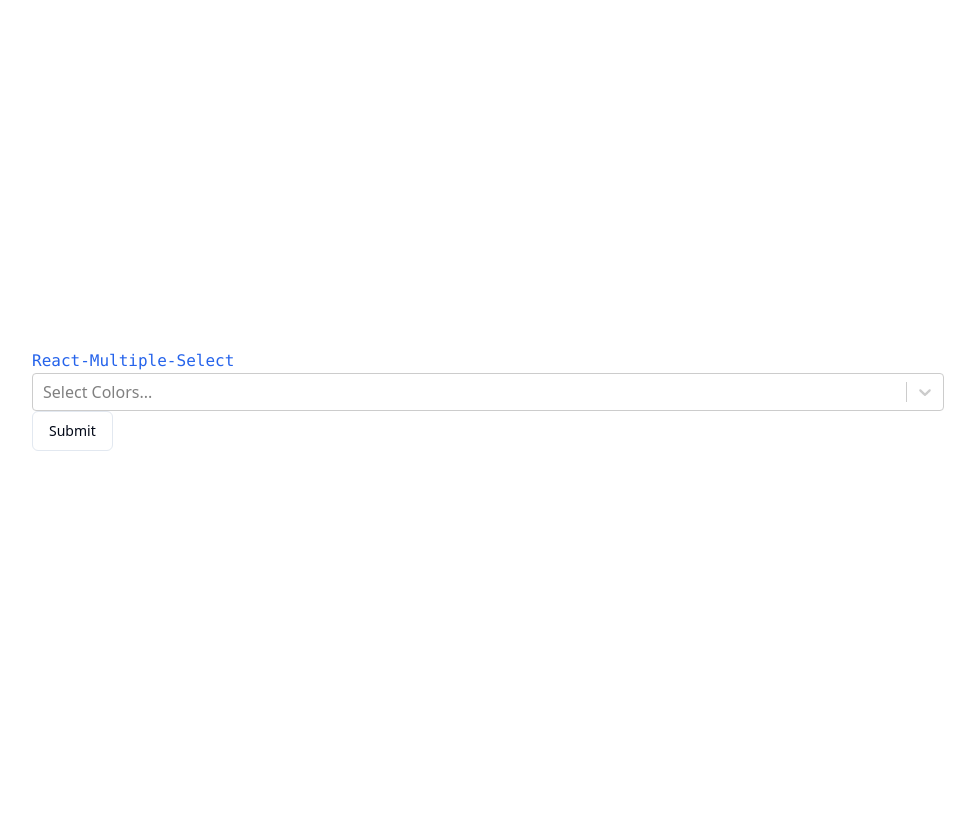
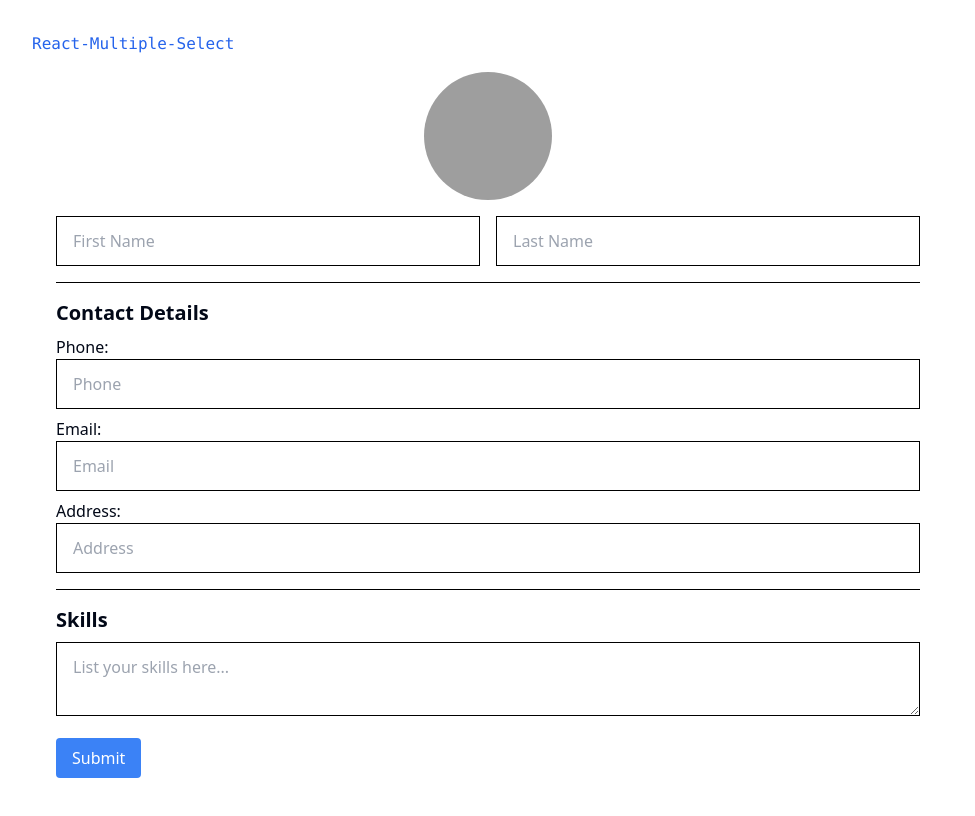
Before and after one commit to aaananddd/multipleSelect, a React (Vite) app: page / in a window 1280 px wide. Shown: the top 816 px of the page, without its empty margins (152-1127 px from the left). Built offline with nearby package versions, Linux system fonts and the light colour scheme; grey boxes are pictures that could not be loaded.

Commit message:
resume template

```diff
--- a/src/App.jsx
+++ b/src/App.jsx
@@ -1,11 +1,12 @@
-import ReactMultipleSelect from "./components/ReactMultipleSelect";
+import ResumeTemplate from "./components/view-resume/ResumeTemplate";
 
 const App = () => {
   return (
     <div className="flex items-center justify-center min-h-screen p-8">
       <div className=" w-3/4">
         <h1 className="text-blue-600 font-mono ">React-Multiple-Select</h1>
-        <ReactMultipleSelect />
+
+         <ResumeTemplate />
       </div>
     </div>
   );
--- /dev/null
+++ b/src/components/ReactDayPicker/index.jsx
@@ -0,0 +1,9 @@
+import React from 'react'
+
+const ReactDayPicker = () => {
+  return (
+    <div>index</div>
+  )
+}
+
+export default ReactDayPicker
--- /dev/null
+++ b/src/components/view-resume/ResumeTemplate.jsx
@@ -0,0 +1,86 @@
+import React from "react";
+import { useForm } from "react-hook-form";
+
+const App = () => {
+  const { register, handleSubmit } = useForm();
+
+  const onSubmit = (data) => {
+    console.log(data);
+  };
+
+  return (
+    <div className="App">
+      <form onSubmit={handleSubmit(onSubmit)} className="max-w-4xl mx-auto p-4">
+        <div className="flex flex-col items-center">
+          <img
+            src="/public/images/img-1.png" // Replace with actual image source from API integration
+            alt="Student"
+            className="w-32 h-32 rounded-full mb-4"
+          />
+          <div className="w-full grid grid-cols-2 gap-4">
+            <input
+              {...register("firstName", { required: true })}
+              className="outline-none px-4 py-3 w-full border border-black "
+              placeholder="First Name"
+              type="text"
+            />
+            <input
+              {...register("lastName", { required: true })}
+              className="outline-none px-4 py-3 w-full border border-black"
+              placeholder="Last Name"
+              type="text"
+            />
+          </div>
+        </div>
+        <div className="border-t border-black mt-4 pt-4">
+          <h2 className="text-xl font-semibold mb-2">Contact Details</h2>
+          <div className="space-y-2">
+            <div>
+              <label className="block font-medium">Phone:</label>
+              <input
+                {...register("phone", { required: true })}
+                className="outline-none px-4 py-3 w-full border border-black"
+                placeholder="Phone"
+                type="text"
+              />
+            </div>
+            <div>
+              <label className="block font-medium">Email:</label>
+              <input
+                {...register("email", { required: true })}
+                className="outline-none px-4 py-3 w-full border border-black"
+                placeholder="Email"
+                type="email"
+              />
+            </div>
+            <div>
+              <label className="block font-medium">Address:</label>
+              <input
+                {...register("address", { required: true })}
+                className="outline-none px-4 py-3 w-full border border-black"
+                placeholder="Address"
+                type="text"
+              />
+            </div>
+          </div>
+        </div>
+        <div className="border-t border-black mt-4 pt-4">
+          <h2 className="text-xl font-semibold mb-2">Skills</h2>
+          <textarea
+            {...register("skills", { required: true })}
+            className="outline-none px-4 py-3 w-full border border-black"
+            placeholder="List your skills here..."
+          />
+        </div>
+        <button
+          type="submit"
+          className="mt-4 px-4 py-2 bg-blue-500 text-white rounded"
+        >
+          Submit
+        </button>
+      </form>
+    </div>
+  );
+};
+
+export default App;
```
Also changed, not shown: 1 other file (tests, documents, lock files or other folders).
